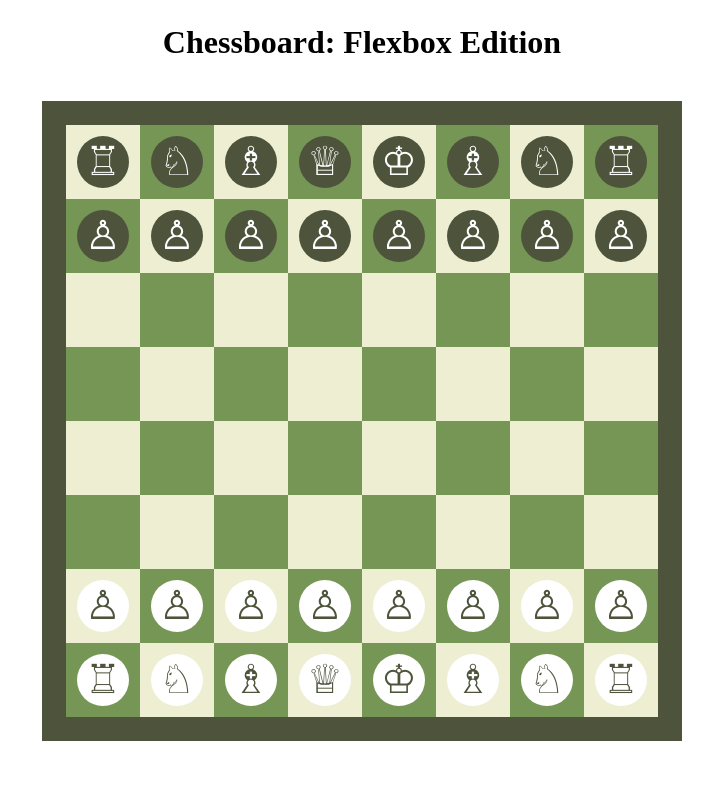
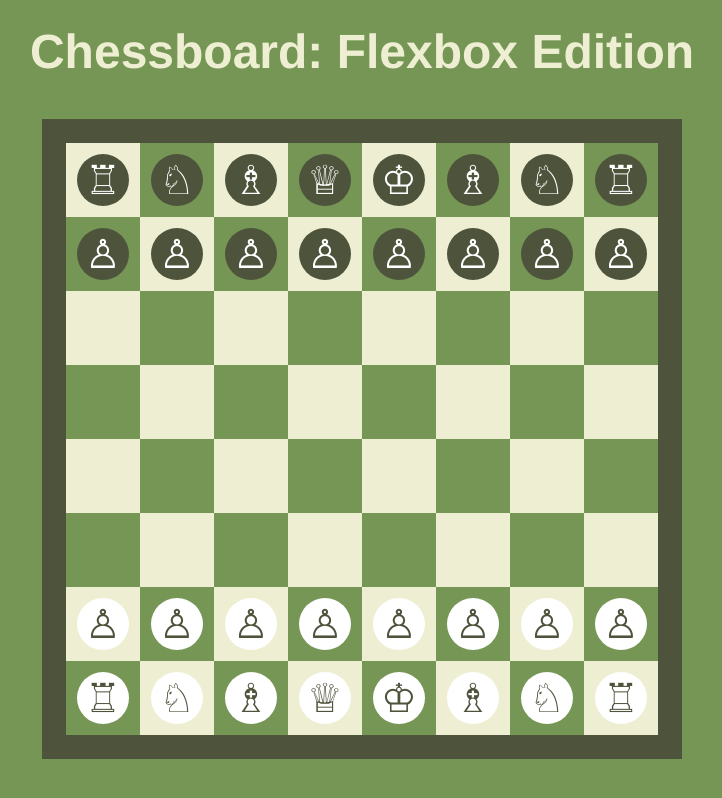
Before and after one commit to dvdlvll/chessboard-flexbox, a plain HTML site: page index.html in a window 1280 px wide. Shown: the whole page, without its empty margins (278-1000 px from the left). Drawn offline with Linux system fonts and the light colour scheme.

Commit message:
editted scss body properties

```diff
--- a/scss/styles.scss
+++ b/scss/styles.scss
@@ -6,11 +6,18 @@
     padding: 0;
 }
 
+body {
+    font-family: "Helvetica Neue", sans-serif;
+    background-color: $black;
+}
+
 #header {
     display: flex;
     flex-direction: row;
     justify-content: center;
     margin: 3vh auto;
+    font-size: 3vmin;
+    color: $white;
 }
 
 #chessboard-container {
```
Also changed, not shown: scss/styles.css, 1 other file.
